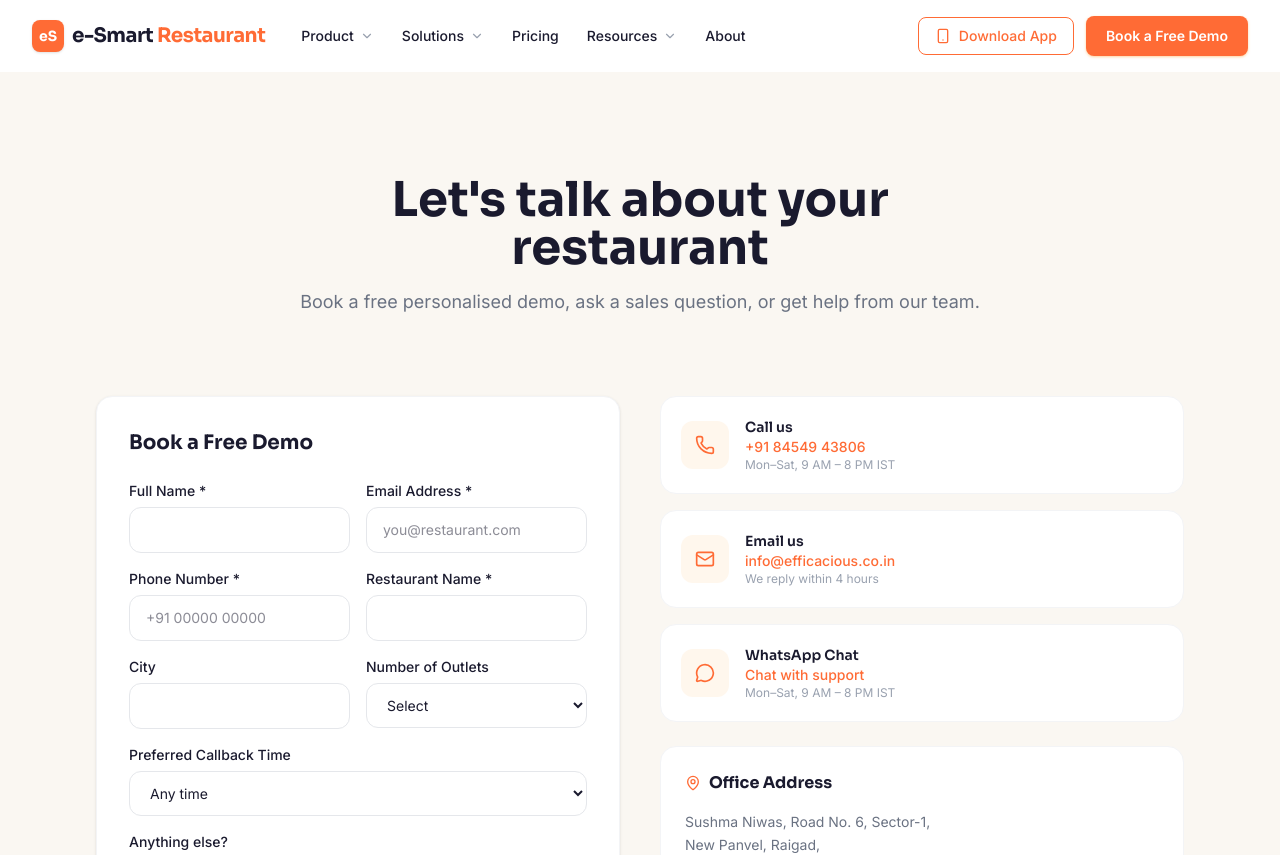
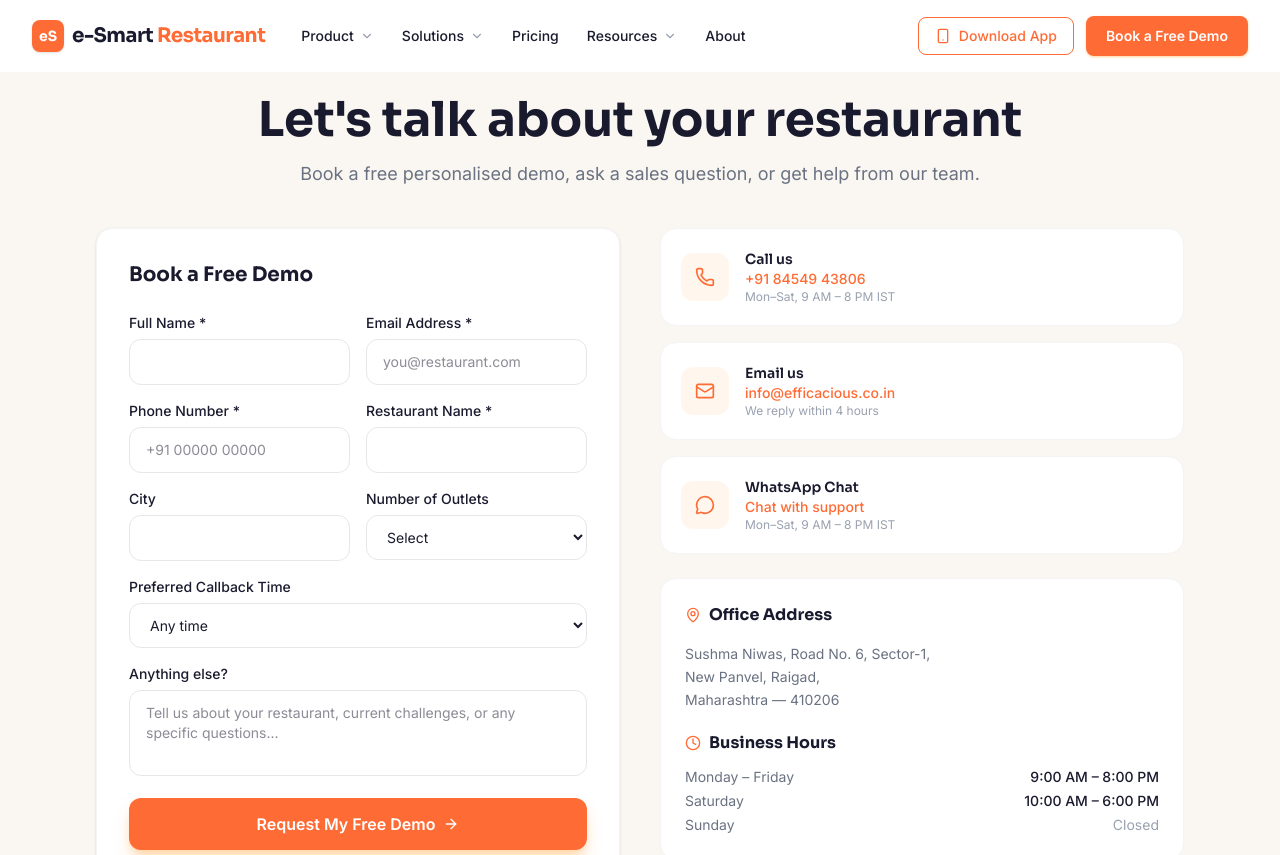
Before and after one commit to kiranefficacious-stack/e-smart-restaurant-web, a React (Vite) app: page /contact in a window 1280 px wide. Shown: the top 855 px of the page. Built offline with nearby package versions, Linux system fonts and the light colour scheme.

Commit message:
style: make all hero heights match screen height (min-h-screen)

```diff
--- a/src/pages/About.tsx
+++ b/src/pages/About.tsx
@@ -26,9 +26,9 @@
 
 export default function About() {
   return (
-    <main className="bg-warm pt-24">
+    <main className="bg-warm">
       {/* Hero */}
-      <section className="py-16 lg:py-24 px-4 sm:px-6 lg:px-8 max-w-5xl mx-auto text-center">
+      <section className="min-h-screen flex flex-col justify-center items-center pt-24 pb-12 px-4 sm:px-6 lg:px-8 max-w-5xl mx-auto text-center">
         <div className="inline-flex items-center gap-2 px-3 py-1.5 rounded-full bg-orange-100 text-primary text-xs font-semibold mb-6">
           <Heart className="w-3.5 h-3.5" />
           Made in India, for India's restaurants
--- a/src/pages/Contact.tsx
+++ b/src/pages/Contact.tsx
@@ -61,15 +61,13 @@
   );
 
   return (
-    <main className="bg-warm pt-24">
-      {/* Hero */}
-      <section className="py-12 lg:py-20 px-4 sm:px-6 lg:px-8 text-center max-w-3xl mx-auto">
-        <h1 className="text-4xl sm:text-5xl font-bold text-charcoal mb-4 font-sora">Let's talk about your restaurant</h1>
-        <p className="text-lg text-gray-500">Book a free personalised demo, ask a sales question, or get help from our team.</p>
-      </section>
-
-      {/* Main grid */}
-      <section className="pb-20 px-4 sm:px-6 lg:px-8 max-w-6xl mx-auto">
+    <main className="bg-warm">
+      {/* Hero & Form Grid unified in min-h-screen */}
+      <section className="min-h-screen flex flex-col justify-center pt-24 pb-12 px-4 sm:px-6 lg:px-8 max-w-6xl mx-auto">
+        <div className="text-center max-w-3xl mx-auto mb-10">
+          <h1 className="text-4xl sm:text-5xl font-bold text-charcoal mb-4 font-sora">Let's talk about your restaurant</h1>
+          <p className="text-lg text-gray-500">Book a free personalised demo, ask a sales question, or get help from our team.</p>
+        </div>
         <div className="grid lg:grid-cols-2 gap-10 items-start">
 
           {/* Form */}
--- a/src/pages/Home.tsx
+++ b/src/pages/Home.tsx
@@ -224,7 +224,7 @@
     <main className="bg-warm">
 
       {/* ── 1. HERO ─────────────────────────────────── */}
-      <section className="pt-28 pb-16 lg:pt-36 lg:pb-24 px-4 sm:px-6 lg:px-8 max-w-7xl mx-auto">
+      <section className="min-h-screen flex items-center pt-24 pb-12 px-4 sm:px-6 lg:px-8 max-w-7xl mx-auto">
         <div className="flex flex-col lg:flex-row items-center gap-12 lg:gap-16">
           <div className="lg:w-1/2 text-center lg:text-left">
             <div className="inline-flex items-center gap-2 px-3 py-1.5 rounded-full bg-orange-100 text-primary text-xs font-semibold mb-6">
--- a/src/pages/PlaceholderPage.tsx
+++ b/src/pages/PlaceholderPage.tsx
@@ -18,9 +18,9 @@
   const [openFaq, setOpenFaq] = useState<number | null>(null);
 
   return (
-    <main className="bg-warm pt-24">
+    <main className="bg-warm">
       {/* Hero */}
-      <section className="py-20 px-4 sm:px-6 lg:px-8 text-center max-w-4xl mx-auto">
+      <section className="min-h-screen flex flex-col justify-center items-center pt-24 pb-12 px-4 sm:px-6 lg:px-8 text-center max-w-4xl mx-auto">
         <div className="inline-flex items-center gap-2 px-3 py-1.5 rounded-full bg-orange-100 text-primary text-xs font-semibold mb-6">
           {tag}
         </div>
--- a/src/pages/Pricing.tsx
+++ b/src/pages/Pricing.tsx
@@ -98,9 +98,9 @@
   const [openFaq, setOpenFaq] = useState<number | null>(null);
 
   return (
-    <main className="bg-warm pt-24">
+    <main className="bg-warm">
       {/* Hero */}
-      <section className="py-16 lg:py-24 px-4 sm:px-6 lg:px-8 text-center max-w-4xl mx-auto">
+      <section className="min-h-screen flex flex-col justify-center items-center pt-24 pb-12 px-4 sm:px-6 lg:px-8 text-center max-w-4xl mx-auto">
         <h1 className="text-4xl sm:text-5xl font-bold text-charcoal mb-4 font-sora">Simple, transparent pricing</h1>
         <p className="text-lg text-gray-500 mb-10">No hidden fees. No per-transaction charges. Flat monthly rate — cancel anytime.</p>
 
--- a/src/pages/products/ProductTemplate.tsx
+++ b/src/pages/products/ProductTemplate.tsx
@@ -94,10 +94,10 @@
   const [activeFaq, setActiveFaq] = useState<number | null>(null);
 
   return (
-    <main className="bg-warm pt-24">
+    <main className="bg-warm">
 
       {/* ── HERO ──────────────────────────────────── */}
-      <section className="py-16 lg:py-24 px-4 sm:px-6 lg:px-8 max-w-7xl mx-auto">
+      <section className="min-h-screen flex items-center pt-24 pb-12 px-4 sm:px-6 lg:px-8 max-w-7xl mx-auto">
         <div className="flex flex-col lg:flex-row items-center gap-12 lg:gap-16">
           <div className="lg:w-1/2 text-center lg:text-left">
             <div className="inline-flex items-center gap-2 px-3 py-1.5 rounded-full bg-orange-100 text-primary text-xs font-semibold mb-6">
```
